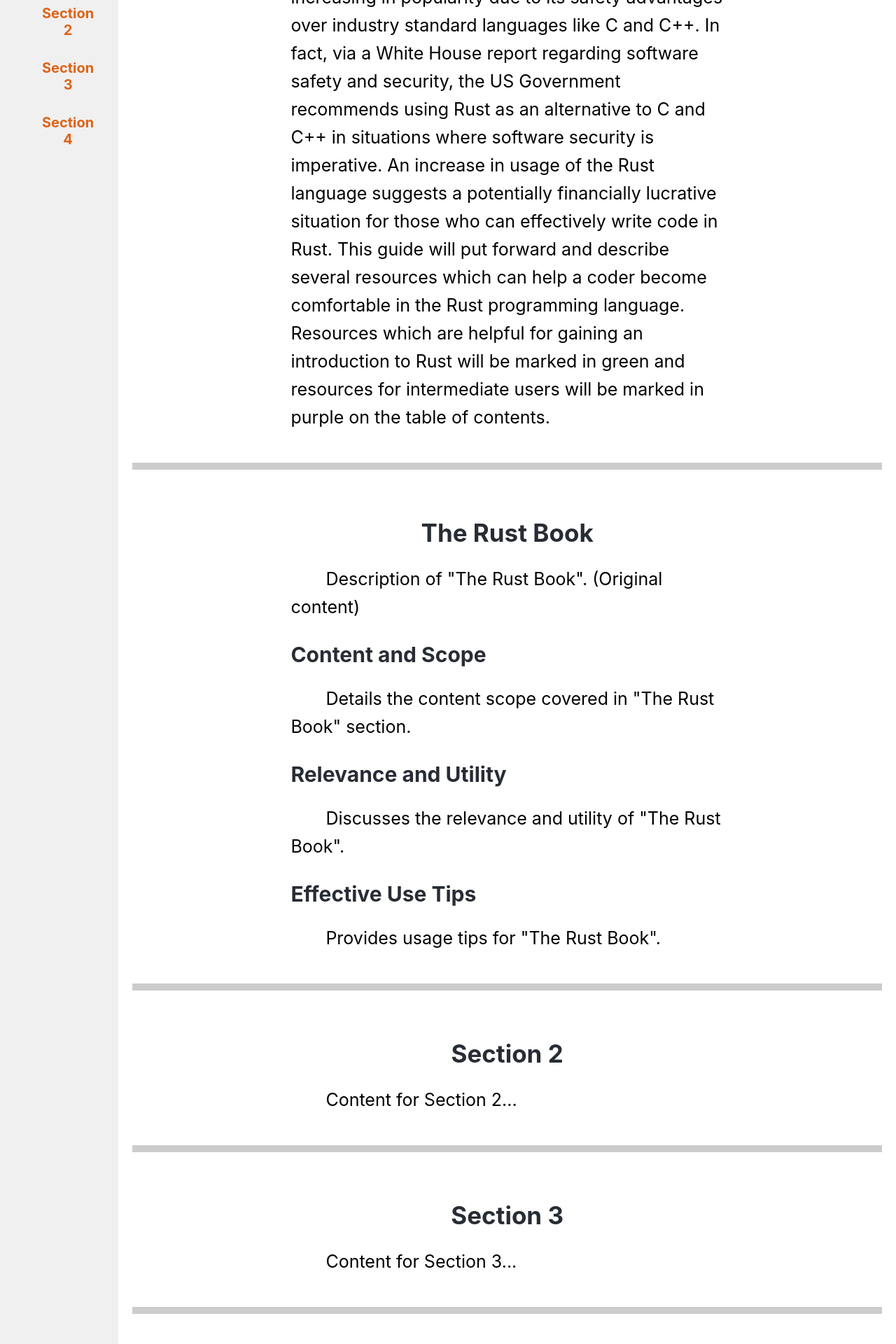
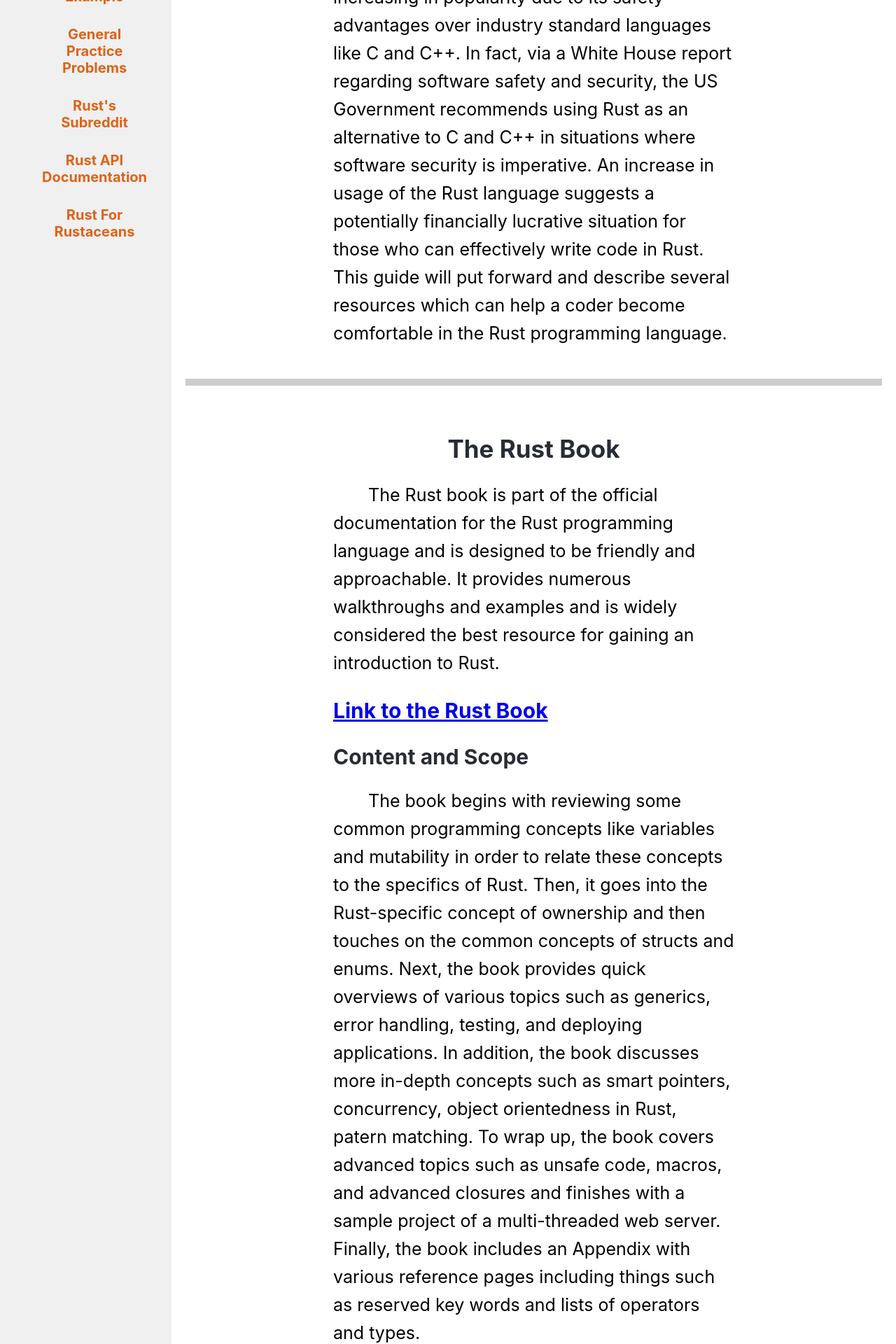
Before and after one commit to quinn-caverly/202c-internet-guide, a React (Create React App) app: page / in a window 1280 px wide. Shown: the part 840-2760 px from the top of the page at 70% size. Built offline with nearby package versions, Linux system fonts and the light colour scheme; the HTML template or start-up script is replaced by a standard one.

Commit message:
boilerplate for each section

```diff
--- a/src/App.css
+++ b/src/App.css
@@ -95,7 +95,7 @@
   margin-bottom: 10px;
 }
 
-.Subsection h3 {
+h3 {
   color: #282c34;
   font-size: 30px;
   max-width: 60%;
--- a/src/App.tsx
+++ b/src/App.tsx
@@ -1,4 +1,10 @@
 import "./App.css";
+import AdventOfCode from "./content_blocks/AdventOfCode";
+import RustAPIDocumentation from "./content_blocks/RustAPIDocumentation";
+import RustBook from "./content_blocks/RustBook";
+import RustByExample from "./content_blocks/RustByExample";
+import RustForRustaceans from "./content_blocks/RustForRustaceans";
+import RustSubreddit from "./content_blocks/RustSubreddit";
 import Rustacean from "./Rustacean";
 
 function App() {
@@ -14,19 +20,25 @@
         <nav className="TableOfContents">
           <ul>
             <li>
-              <a href="#section1">Why Rust?</a>
+              <a href="#abstract">Why Rust?</a>
             </li>
             <li className="indented">
-              <a href="#section1">Section 1</a>
+              <a href="#rust-book">The Rust Book</a>
             </li>
             <li className="indented">
-              <a href="#section2">Section 2</a>
+              <a href="#rust-by-example">Rust By Example</a>
             </li>
             <li className="indented">
-              <a href="#section3">Section 3</a>
+              <a href="#advent-of-code">General Practice Problems</a>
             </li>
             <li className="indented">
-              <a href="#section4">Section 4</a>
+              <a href="#rust-subreddit">Rust's Subreddit</a>
+            </li>
+            <li className="indented">
+              <a href="#rust-api-documentation">Rust API Documentation</a>
+            </li>
+            <li className="indented">
+              <a href="#rust-for-rustaceans">Rust For Rustaceans</a>
             </li>
           </ul>
         </nav>
@@ -43,38 +55,15 @@
               potentially financially lucrative situation for those who can
               effectively write code in Rust. This guide will put forward and
               describe several resources which can help a coder become
-              comfortable in the Rust programming language. Resources which are
-              helpful for gaining an introduction to Rust will be marked in
-              green and resources for intermediate users will be marked in
-              purple on the table of contents.
+              comfortable in the Rust programming language.
             </p>
           </section>
-          <section id="section1">
-            <h2>The Rust Book</h2>
-            <p>Description of "The Rust Book". (Original content)</p>
-            <div className="Subsection">
-              <h3>Content and Scope</h3>
-              <p>
-                Details the content scope covered in "The Rust Book" section.
-              </p>
-              <h3>Relevance and Utility</h3>
-              <p>Discusses the relevance and utility of "The Rust Book".</p>
-              <h3>Effective Use Tips</h3>
-              <p>Provides usage tips for "The Rust Book".</p>
-            </div>
-          </section>
-          <section id="section2">
-            <h2>Section 2</h2>
-            <p>Content for Section 2...</p>
-          </section>
-          <section id="section3">
-            <h2>Section 3</h2>
-            <p>Content for Section 3...</p>
-          </section>
-          <section id="section4">
-            <h2>Section 4</h2>
-            <p>Content for Section 4...</p>
-          </section>
+          <RustBook />
+          <RustByExample />
+          <AdventOfCode />
+          <RustSubreddit />
+          <RustAPIDocumentation />
+          <RustForRustaceans />
         </main>
       </div>
     </div>
--- /dev/null
+++ b/src/content_blocks/AdventOfCode.tsx
@@ -0,0 +1,21 @@
+export default function AdventOfCode() {
+  return (
+    <section id="advent-of-code">
+      <h2>General Practice Problems</h2>
+      <p></p>
+      <h3>
+        <a href="https://adventofcode.com/">
+          Link to the Advent of Code practice problems
+        </a>
+      </h3>
+      <div className="Subsection">
+        <h3>Content and Scope</h3>
+        <p>and lists of operators and types.</p>
+        <h3>Relevance and Utility</h3>
+        <p>Discusses the relevance and utility of "The Rust Book".</p>
+        <h3>Effective Use Tips</h3>
+        <p>Provides usage tips for "The Rust Book".</p>
+      </div>
+    </section>
+  );
+}
--- /dev/null
+++ b/src/content_blocks/RustAPIDocumentation.tsx
@@ -0,0 +1,21 @@
+export default function RustAPIDocumentation() {
+  return (
+    <section id="rust-api-documentation">
+      <h2>Rust API Documentation</h2>
+      <p></p>
+      <h3>
+        <a href="https://doc.rust-lang.org/beta/std/index.html">
+          Link to the docs
+        </a>
+      </h3>
+      <div className="Subsection">
+        <h3>Content and Scope</h3>
+        <p>and lists of operators and types.</p>
+        <h3>Relevance and Utility</h3>
+        <p>Discusses the relevance and utility of "The Rust Book".</p>
+        <h3>Effective Use Tips</h3>
+        <p>Provides usage tips for "The Rust Book".</p>
+      </div>
+    </section>
+  );
+}
--- /dev/null
+++ b/src/content_blocks/RustBook.tsx
@@ -0,0 +1,42 @@
+import React from "react";
+
+export default function RustBook() {
+  return (
+    <section id="rust-book">
+      <h2>The Rust Book</h2>
+      <p>
+        The Rust book is part of the official documentation for the Rust
+        programming language and is designed to be friendly and approachable. It
+        provides numerous walkthroughs and examples and is widely considered the
+        best resource for gaining an introduction to Rust.
+      </p>
+      <h3>
+        <a href="https://doc.rust-lang.org/stable/book/">
+          Link to the Rust Book
+        </a>
+      </h3>
+      <div className="Subsection">
+        <h3>Content and Scope</h3>
+        <p>
+          The book begins with reviewing some common programming concepts like
+          variables and mutability in order to relate these concepts to the
+          specifics of Rust. Then, it goes into the Rust-specific concept of
+          ownership and then touches on the common concepts of structs and
+          enums. Next, the book provides quick overviews of various topics such
+          as generics, error handling, testing, and deploying applications. In
+          addition, the book discusses more in-depth concepts such as smart
+          pointers, concurrency, object orientedness in Rust, patern matching.
+          To wrap up, the book covers advanced topics such as unsafe code,
+          macros, and advanced closures and finishes with a sample project of a
+          multi-threaded web server. Finally, the book includes an Appendix with
+          various reference pages including things such as reserved key words
+          and lists of operators and types.
+        </p>
+        <h3>Relevance and Utility</h3>
+        <p>Discusses the relevance and utility of "The Rust Book".</p>
+        <h3>Effective Use Tips</h3>
+        <p>Provides usage tips for "The Rust Book".</p>
+      </div>
+    </section>
+  );
+}
--- /dev/null
+++ b/src/content_blocks/RustByExample.tsx
@@ -0,0 +1,21 @@
+export default function RustByExample() {
+  return (
+    <section id="rust-by-example">
+      <h2>Rust By Example</h2>
+      <p></p>
+      <h3>
+        <a href="https://doc.rust-lang.org/stable/book/">
+          Link to the Rust Book
+        </a>
+      </h3>
+      <div className="Subsection">
+        <h3>Content and Scope</h3>
+        <p>and lists of operators and types.</p>
+        <h3>Relevance and Utility</h3>
+        <p>Discusses the relevance and utility of "The Rust Book".</p>
+        <h3>Effective Use Tips</h3>
+        <p>Provides usage tips for "The Rust Book".</p>
+      </div>
+    </section>
+  );
+}
--- /dev/null
+++ b/src/content_blocks/RustForRustaceans.tsx
@@ -0,0 +1,23 @@
+import React from "react";
+
+export default function RustForRustaceans() {
+  return (
+    <section id="rust-for-rustaceans">
+      <h2>Rust For Rustaceans Book</h2>
+      <p></p>
+      <h3>
+        <a href="https://doc.rust-lang.org/stable/book/">
+          Link to the Rust Book
+        </a>
+      </h3>
+      <div className="Subsection">
+        <h3>Content and Scope</h3>
+        <p>and lists of operators and types.</p>
+        <h3>Relevance and Utility</h3>
+        <p>Discusses the relevance and utility of "The Rust Book".</p>
+        <h3>Effective Use Tips</h3>
+        <p>Provides usage tips for "The Rust Book".</p>
+      </div>
+    </section>
+  );
+}
--- /dev/null
+++ b/src/content_blocks/RustSubreddit.tsx
@@ -0,0 +1,21 @@
+export default function RustSubreddit() {
+  return (
+    <section id="rust-subreddit">
+      <h2>Rust's Subreddit</h2>
+      <p></p>
+      <h3>
+        <a href="https://doc.rust-lang.org/stable/book/">
+          Link to the Rust Book
+        </a>
+      </h3>
+      <div className="Subsection">
+        <h3>Content and Scope</h3>
+        <p>and lists of operators and types.</p>
+        <h3>Relevance and Utility</h3>
+        <p>Discusses the relevance and utility of "The Rust Book".</p>
+        <h3>Effective Use Tips</h3>
+        <p>Provides usage tips for "The Rust Book".</p>
+      </div>
+    </section>
+  );
+}
```
Also changed, not shown: src/Rustacean.svg (deleted).
